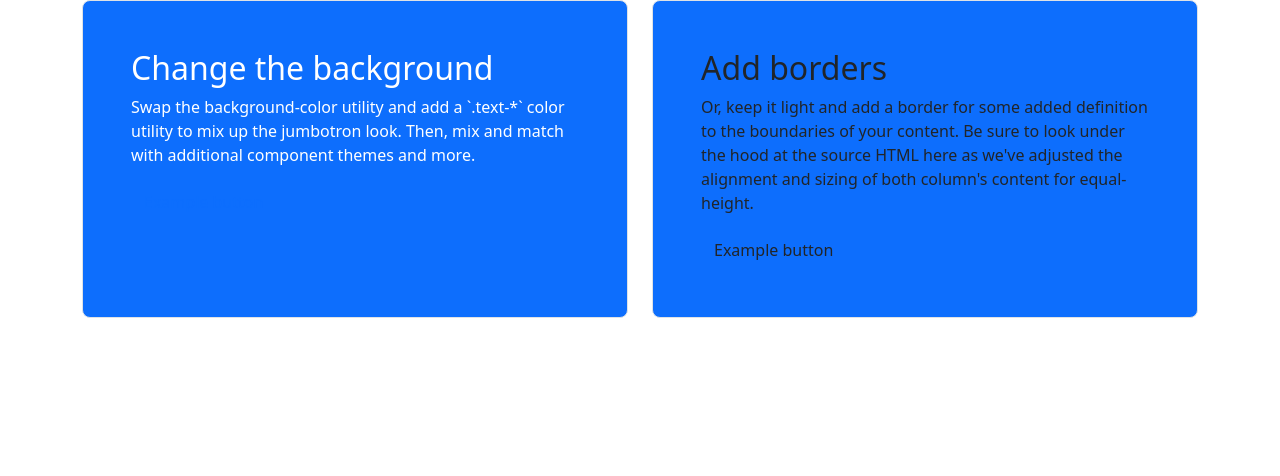
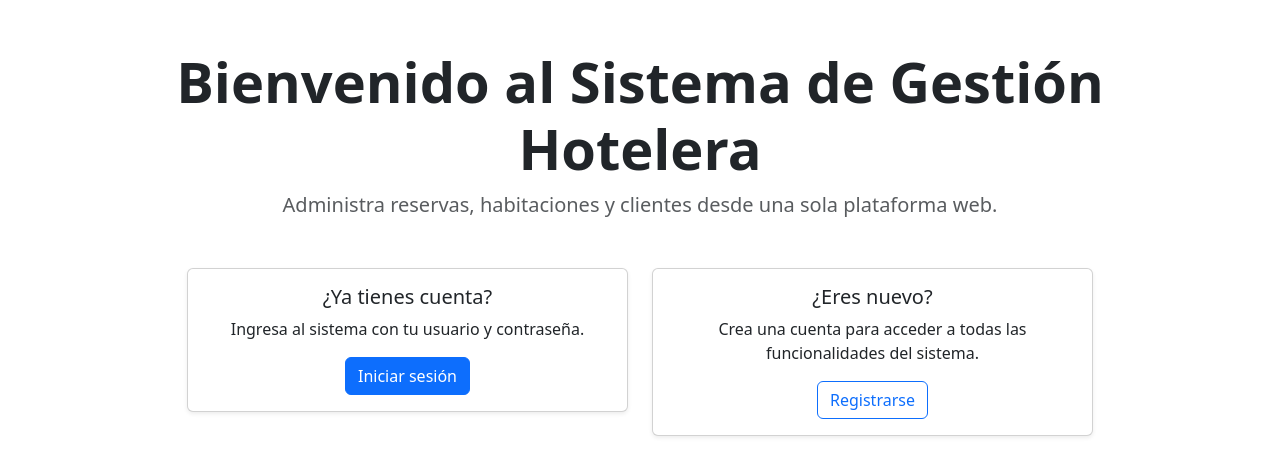
Before and after one commit to josephnsa/py, a Django app: page / in a window 1280 px wide. Shown: the part 40-516 px from the top of the page. Run offline with Django 5.2, Linux system fonts and the light colour scheme.

Commit message:
Update Inicio.html

```diff
--- a/sistemaVentasHoteleria/libreria/templates/paginas/Inicio.html
+++ b/sistemaVentasHoteleria/libreria/templates/paginas/Inicio.html
@@ -1,52 +1,35 @@
 {% extends "base.html" %}
 
 {% block titulo %}
-    Aqui hacer su inicio
+Sistema de Gestión Hotelera
 {% endblock %}
 
 {% block contenido %}
+<div class="container mt-5">
+  <div class="text-center mb-5">
+    <h1 class="display-4 fw-bold">Bienvenido al Sistema de Gestión Hotelera</h1>
+    <p class="lead text-muted">Administra reservas, habitaciones y clientes desde una sola plataforma web.</p>
+  </div>
 
-<div class="row align-items-md-stretch">
-    <div class="col-md-6">
-        <div
-            class="h-100 p-5 text-white bg-primary border rounded-3"
-        >
-            <h2>Change the background</h2>
-            <p>
-                Swap the background-color utility and add a `.text-*` color
-                utility to mix up the jumbotron look. Then, mix and match with
-                additional component themes and more.
-            </p>
-            <button
-                class="btn btn-outline-primary"
-                type="button"
-            >
-                Example button
-            </button>
+  <div class="row justify-content-center">
+    <div class="col-md-5">
+      <div class="card shadow-sm mb-4">
+        <div class="card-body text-center">
+          <h5 class="card-title">¿Ya tienes cuenta?</h5>
+          <p class="card-text">Ingresa al sistema con tu usuario y contraseña.</p>
+          <a href="{% url 'login' %}" class="btn btn-primary">Iniciar sesión</a>
         </div>
+      </div>
     </div>
-    <div class="col-md-6">
-        <div
-            class="h-100 p-5 bg-primary border rounded-3"
-        >
-            <h2>Add borders</h2>
-            <p>
-                Or, keep it light and add a border for some added definition
-                to the boundaries of your content. Be sure to look under the
-                hood at the source HTML here as we've adjusted the alignment and
-                sizing of both column's content for equal-height.
-            </p>
-            <button
-                class="btn Swap the background-color utility and add a `.text-*` color
-                utility to mix up the jumbotron look. Then, mix and match with
-                additional component themes and more."
-                type="button"
-            >
-                Example button
-            </button>
+    <div class="col-md-5">
+      <div class="card shadow-sm">
+        <div class="card-body text-center">
+          <h5 class="card-title">¿Eres nuevo?</h5>
+          <p class="card-text">Crea una cuenta para acceder a todas las funcionalidades del sistema.</p>
+          <a href="{% url 'register' %}" class="btn btn-outline-primary">Registrarse</a>
         </div>
+      </div>
     </div>
+  </div>
 </div>
-
-
 {% endblock %}
```
